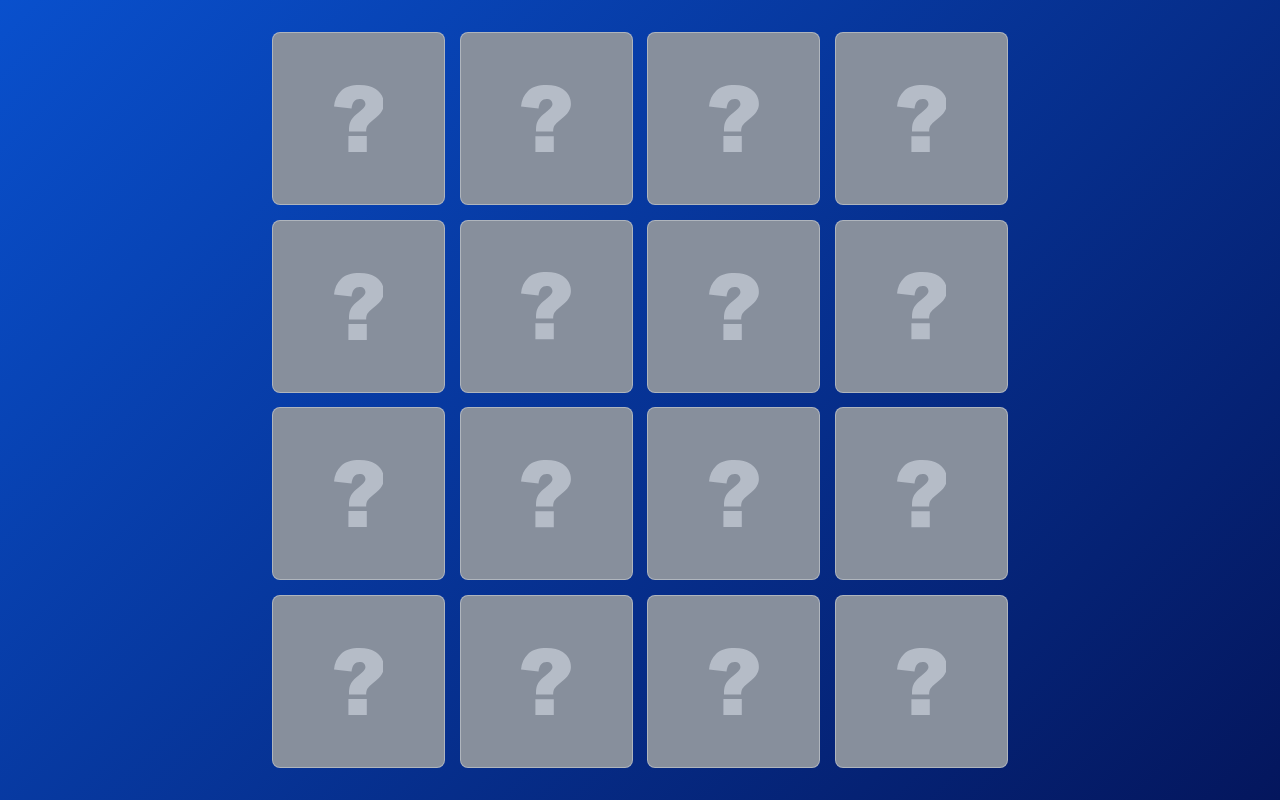
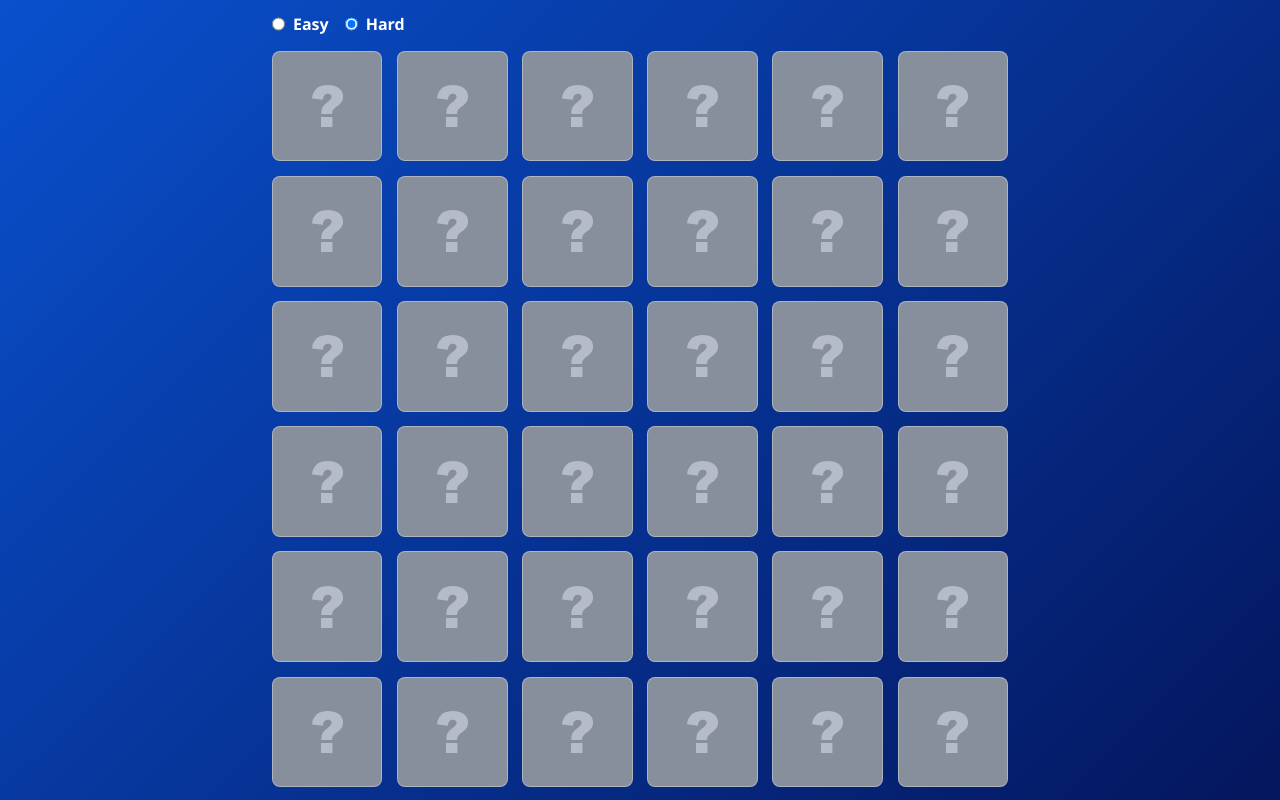
Before and after one commit to gabriel-dp/Memory_Languages, a React (Vite) app: page / in a window 1280 px wide. Built offline with nearby package versions, Linux system fonts and the light colour scheme.

Commit message:
✨ Starting the GameMenu with difficulty options

```diff
--- a/src/data/gameOptions.ts
+++ b/src/data/gameOptions.ts
@@ -1,4 +1,4 @@
-export const modes = {
+export const difficulties: { [key: string]: number } = {
 	easy: 4,
 	hard: 6,
 };
--- /dev/null
+++ b/src/pages/MemoryGame/components/GameMenu/index.tsx
@@ -0,0 +1,32 @@
+import { difficulties } from "data/gameOptions";
+
+import { Difficulties, OptionsContainer } from "./styles";
+
+interface MenuProps {
+	dimension: number;
+	changeDimension: (newDimension: number) => void;
+}
+
+export default function GameMenu(props: MenuProps) {
+	const dimensionChange = (e: any) => {
+		props.changeDimension(parseInt(e.target.value, 10));
+	};
+
+	return (
+		<OptionsContainer>
+			<Difficulties>
+				{Object.keys(difficulties).map((difficulty) => (
+					<div key={difficulty}>
+						<input
+							type="radio"
+							name="difficulty"
+							checked={props.dimension === difficulties[difficulty]}
+							value={difficulties[difficulty]}
+							onChange={(e) => dimensionChange(e)}></input>
+						<label htmlFor={difficulty}>{difficulty}</label>
+					</div>
+				))}
+			</Difficulties>
+		</OptionsContainer>
+	);
+}
--- /dev/null
+++ b/src/pages/MemoryGame/components/GameMenu/styles.ts
@@ -0,0 +1,27 @@
+import styled from "styled-components";
+
+export const OptionsContainer = styled.div`
+	width: 100%;
+	height: 2rem;
+	//background-color: red;
+
+	display: flex;
+	flex-direction: row;
+	align-items: center;
+`;
+
+export const Difficulties = styled.div`
+	display: flex;
+	flex-direction: row;
+	align-items: center;
+	gap: 1rem;
+
+	div {
+		color: #fff;
+		font-weight: bold;
+		text-transform: capitalize;
+
+		display: flex;
+		gap: 0.5rem;
+	}
+`;
--- a/src/pages/MemoryGame/components/Minigame/styles.ts
+++ b/src/pages/MemoryGame/components/Minigame/styles.ts
@@ -5,9 +5,8 @@ interface ContainerProps {
 }
 
 export const CardsContainer = styled.div<ContainerProps>`
-	width: max(min(100vh, 100%), 25rem);
+	width: 100%;
 	aspect-ratio: 1;
-	padding: 2rem;
 
 	display: grid;
 	grid-template-columns: ${(props) => `repeat(${props.dimension}, 1fr)`};
--- a/src/pages/MemoryGame/index.tsx
+++ b/src/pages/MemoryGame/index.tsx
@@ -1,13 +1,25 @@
+import { useState } from "react";
+
 import Minigame from "./components/Minigame";
-import { modes } from "data/gameOptions";
+import GameMenu from "./components/GameMenu";
+import { difficulties } from "data/gameOptions";
 import gameElements from "data/gameElements";
 
-import { ScreenWrapper } from "./styles";
+import { ScreenWrapper, GameContainer } from "./styles";
 
 export default function MemoryGame() {
+	const [dimension, setDimension] = useState(difficulties.hard);
+
+	const changeDimension = (newDimension: number) => {
+		setDimension(newDimension);
+	};
+
 	return (
 		<ScreenWrapper>
-			<Minigame dimension={modes.easy} gameElements={gameElements} />
+			<GameContainer>
+				<GameMenu dimension={dimension} changeDimension={changeDimension}></GameMenu>
+				<Minigame dimension={dimension} gameElements={gameElements} />
+			</GameContainer>
 		</ScreenWrapper>
 	);
 }
--- a/src/pages/MemoryGame/styles.ts
+++ b/src/pages/MemoryGame/styles.ts
@@ -4,8 +4,22 @@ export const ScreenWrapper = styled.div`
 	height: 100vh;
 	width: 100%;
 	background: linear-gradient(135deg, #0950cd, #04165d);
+
 	display: flex;
 	justify-content: center;
 	align-items: center;
 	overflow: hidden;
 `;
+
+export const GameContainer = styled.div`
+	height: 100%;
+	max-width: 100%;
+	aspect-ratio: 1;
+	padding: 2rem;
+
+	display: flex;
+	flex-direction: column;
+	justify-content: center;
+	align-items: center;
+	gap: 1rem;
+`;
```
